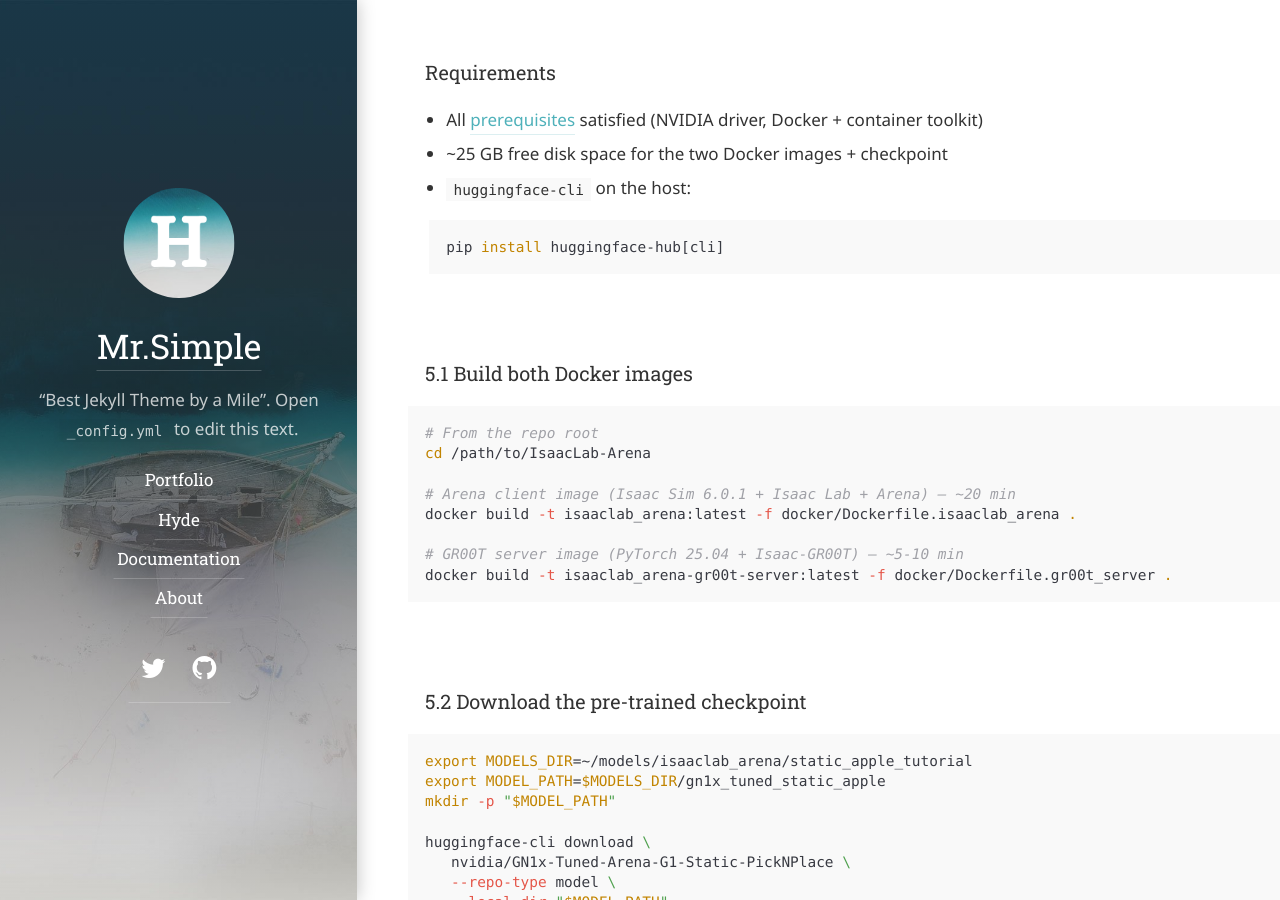
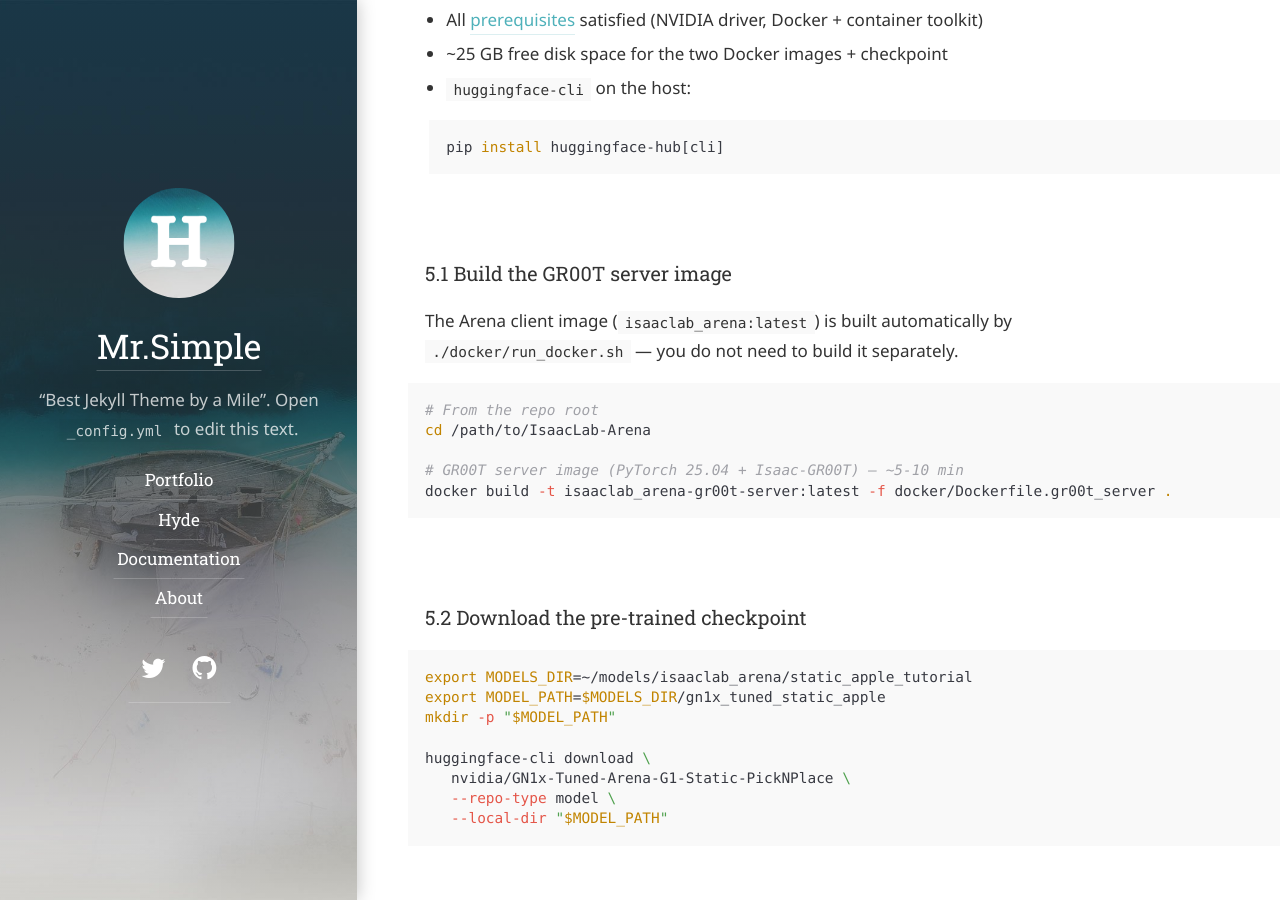
Before and after one commit to CongHoanCoder/conghoan.nguyen, a Jekyll site: the page built from _docs/advanced.md, in a window 1280 px wide and 900 px high, scrolled down 3846 px. Built offline with Jekyll 4.4.1, drawn with Linux system fonts in a browser that asks for light colours; some web fonts are replaced; some of the changed text lies outside the part shown.

Commit message:
update to run dockers

````diff
--- a/_docs/advanced.md
+++ b/_docs/advanced.md
@@ -7,7 +7,6 @@
 ---
 
 This chapter covers advanced topics, such as offline support and custom JS builds. Codings skills are recommended.
-
 
 ## Prerequisites
 
@@ -50,9 +48,6 @@
 ```bash
 # Base (recommended for development)
 ./docker/run_docker.sh
-
-# With GR00T dependencies
-./docker/run_docker.sh -g
 
 # Custom mounts + rebuild
 ./docker/run_docker.sh -r -d ~/my_datasets -m ~/my_models
@@ -126,14 +121,13 @@
   pip install huggingface-hub[cli]
   ```
 
-### 5.1 Build both Docker images
+### 5.1 Build the GR00T server image
+
+The Arena client image (`isaaclab_arena:latest`) is built automatically by `./docker/run_docker.sh` — you do not need to build it separately.
 
 ```bash
 # From the repo root
 cd /path/to/IsaacLab-Arena
-
-# Arena client image (Isaac Sim 6.0.1 + Isaac Lab + Arena) — ~20 min
-docker build -t isaaclab_arena:latest -f docker/Dockerfile.isaaclab_arena .
 
 # GR00T server image (PyTorch 25.04 + Isaac-GR00T) — ~5-10 min
 docker build -t isaaclab_arena-gr00t-server:latest -f docker/Dockerfile.gr00t_server .
````
Also changed, not shown: other parts of _docs/advanced.md (+0 -1 lines).
